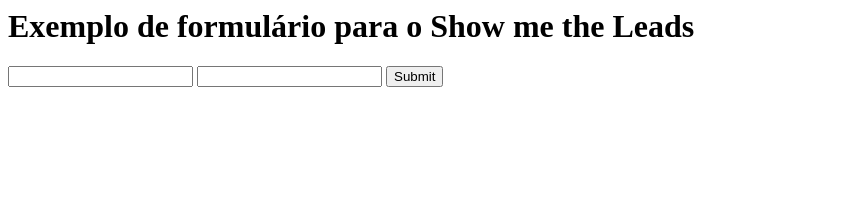
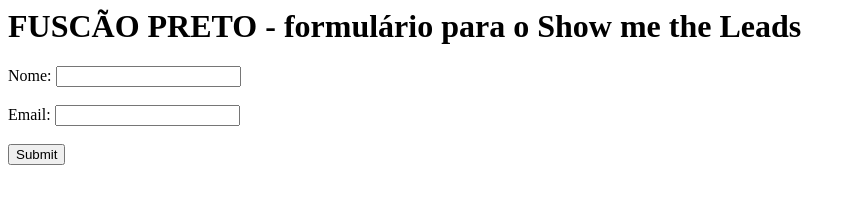
Before and after one commit to douglas218/fuscao-preto, a plain HTML site: page dist/index.html in a window 1280 px wide. Shown: the whole page, without its empty margins (0-856 px from the left). Drawn offline with Linux system fonts and the light colour scheme.

Commit message:
Teste commit

```diff
--- a/dist/index.html
+++ b/dist/index.html
@@ -1,20 +1,35 @@
 <html>
   <body>
-    <h1>Exemplo de formulário para o Show me the Leads</h1>
+    <h1>FUSCÃO PRETO - formulário para o Show me the Leads</h1>
     <form method="POST" action="URL do seu time">
+
+      <div id="divNome">
+        <label id="lblNome" for="txtNome">Nome:</label>
         <input
-        name="name"
+          id="txtNome"
+          name="txtNome"
           type="text"
           pattern="^\D{2,}\s[\D\s]{2,}$"
           title="Digite seu nome completo"
           required
         />
+      </div>
+
+      <br/>
+
+      <div id="divEmail">
+        <label id="lblEmail" for="txtEmails">Email:</label>
         <input
+          id="email"
           name="email"
           type="email"
           title="Digite um email válido"
           required
         />
+      </div>
+
+      <br/>
+
       <input name="redirectTo" type="hidden" value="https://gama.academy" />
       <input name="debugMode" type="hidden" value="true" />
       <input type="submit" />
```
Lines whose indentation alone changed are shown as unchanged.
